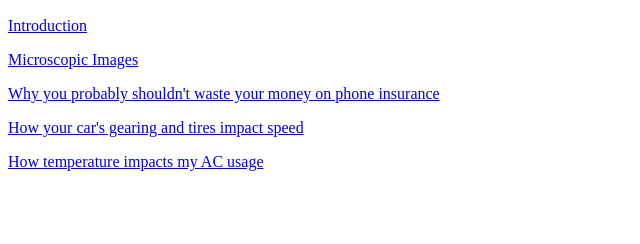
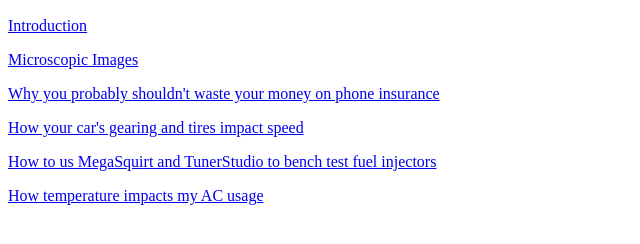
Before and after one commit to RSherwoodJr/RSherwoodJr.github.io, a plain HTML site: page index.html in a window 1280 px wide. Shown: the part 96-340 px from the top of the page, without its empty margins (0-640 px from the left). Drawn offline with Linux system fonts and the light colour scheme.

Commit message:
Add files via upload
Added MegaSquirt Flow Bench Link

```diff
--- a/index.html
+++ b/index.html
@@ -5,4 +5,5 @@
 <p><a href="/Microscopic_Images.html">Microscopic Images</a></p>
 <p><a href="/Phone_Insurance.html">Why you probably shouldn't waste your money on phone insurance</a></p>
 <p><a href="/Transmissions.html">How your car's gearing and tires impact speed</a></p>
+<p><a href="/MegaSquirt_Flow_Bench.html">How to us MegaSquirt and TunerStudio to bench test fuel injectors</a></p>
 <p><a href="/AC_and_Weather.html">How temperature impacts my AC usage</a></p>
```
